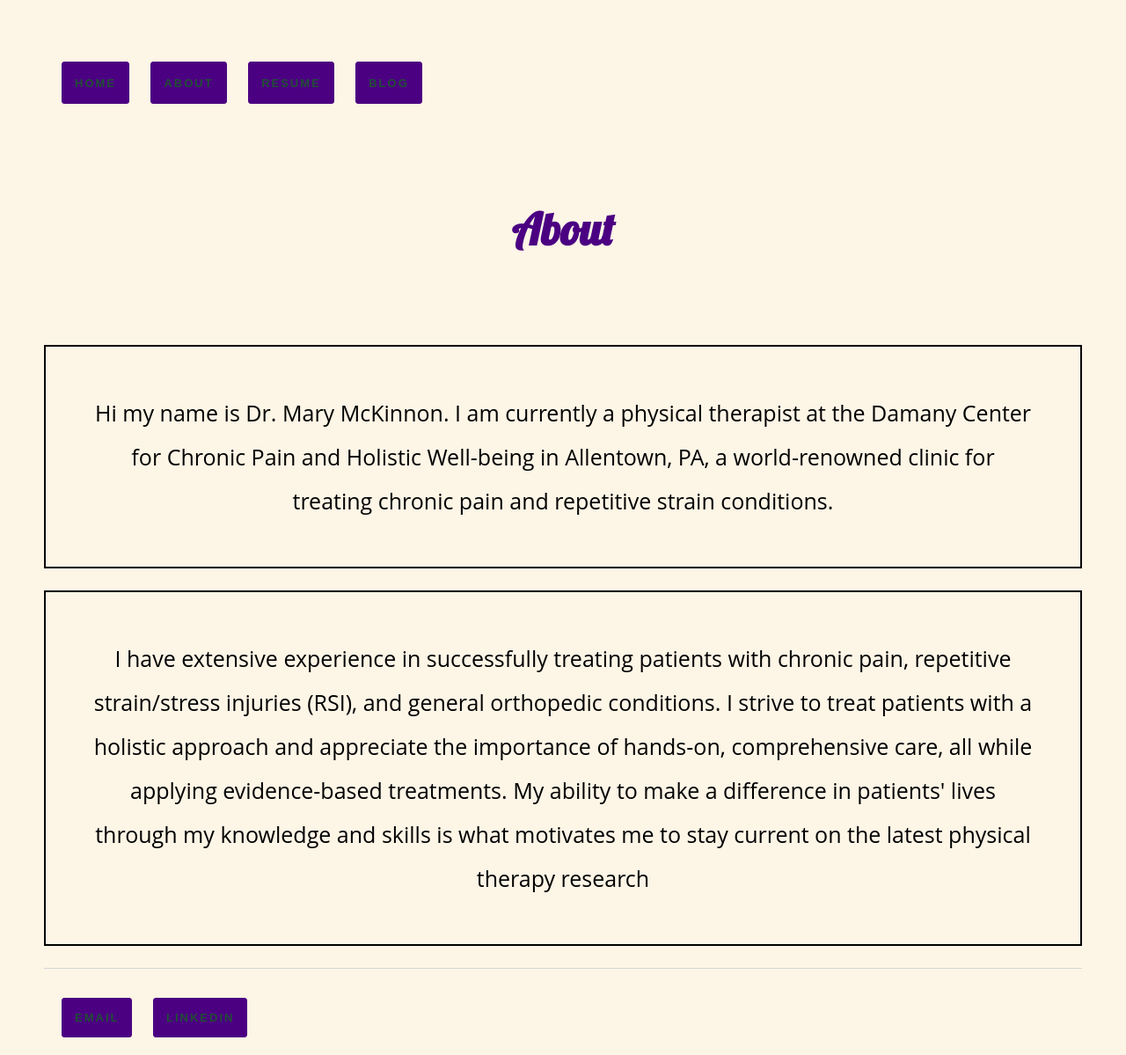
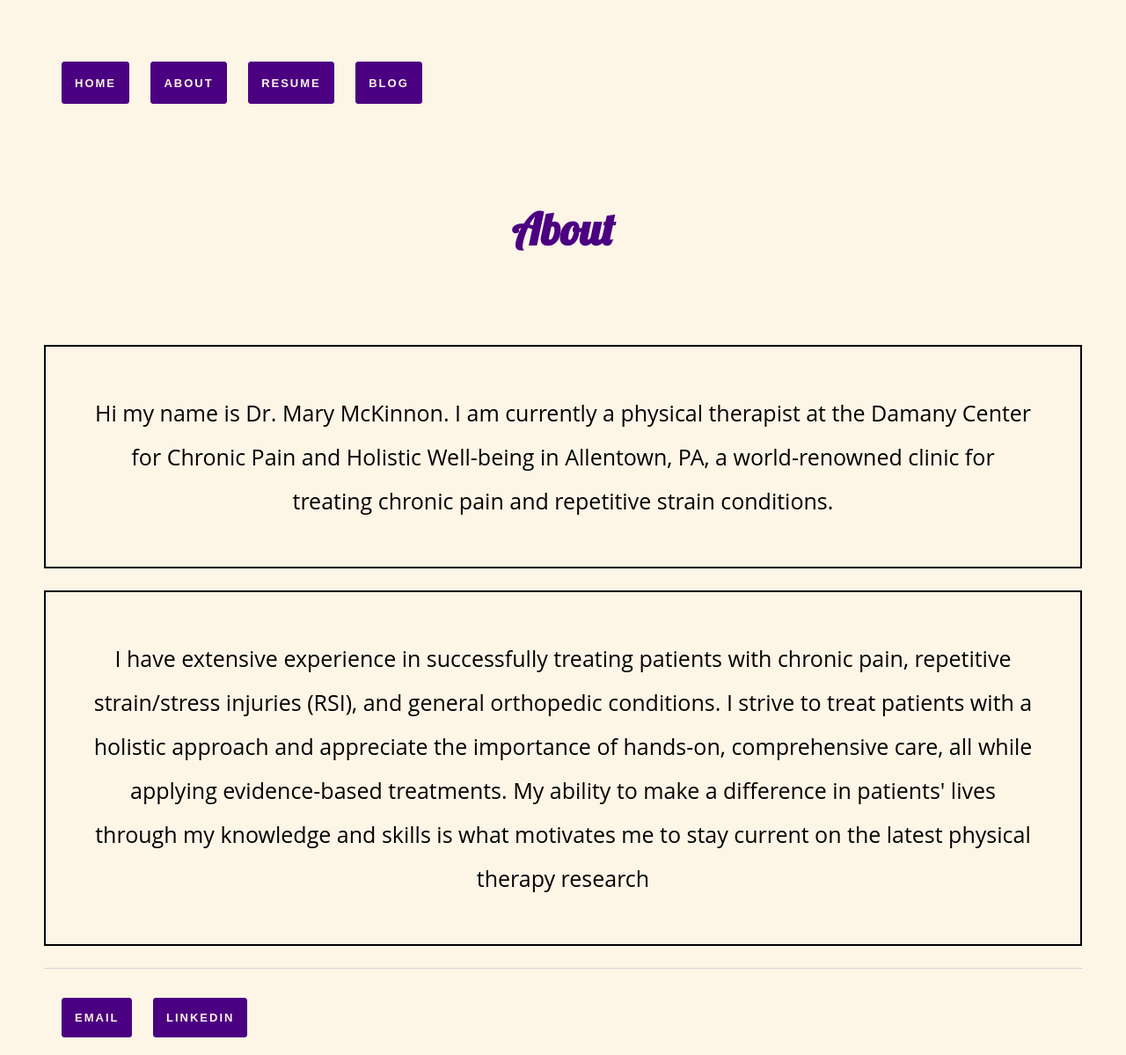
Before and after one commit to maryamckinnon/maryamckinnon.github.io, a Jekyll site: the page built from About/index.html, in a window 1280 px wide. Shown: the whole page at 88% size. Built offline with Jekyll 4.4.1, drawn with Linux system fonts in a browser that asks for light colours.

Commit message:
Update about.css

```diff
--- a/css/about.css
+++ b/css/about.css
@@ -24,8 +24,14 @@ nav ul li, footer ul li {
 }
 
 a {
-    text-decoration: none;
-    color: yellow;
+  color: oldlace;
+  font-family: 'Raleway', sans-serif;
+  font-size: 13px;
+  font-weight: 900;
+  text-align: center;
+  text-transform: uppercase;
+  text-decoration: none;
+  letter-spacing: 2px;
 }
 
 a:hover {
@@ -94,14 +100,3 @@ li {
   margin: 100px 0px;
   padding-bottom: 60px;
 }
-
-a {
-  color: #214E34;
-  font-family: 'Raleway', sans-serif;
-  font-size: 13px;
-  font-weight: 900;
-  text-align: center;
-  text-transform: uppercase;
-  text-decoration: none;
-  letter-spacing: 2px;
-}
```
